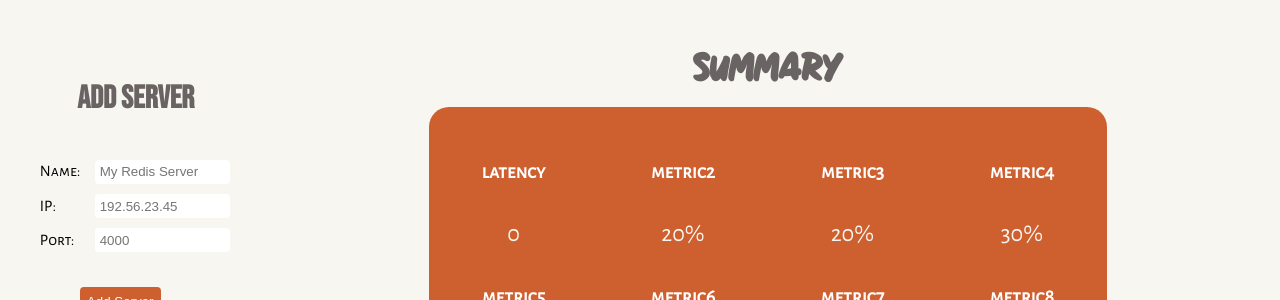
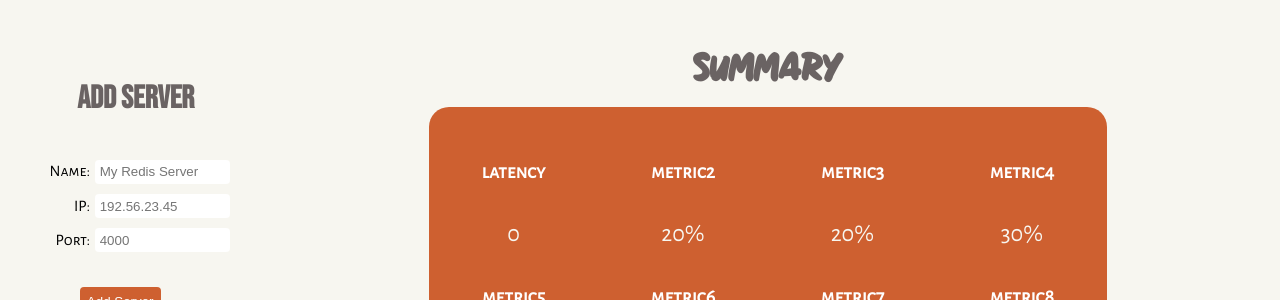
Before and after one commit to oslabs-beta/Revis, a Next.js app: page /dashboard in a window 1280 px wide. Shown: the top 300 px of the page. Built offline with nearby package versions, Linux system fonts and the light colour scheme.

Commit message:
Fixed alignment of name, IP, Port labels within add server

```diff
--- a/styles/ServerAdd.module.scss
+++ b/styles/ServerAdd.module.scss
@@ -24,9 +24,11 @@
       .errorDiv {
         font-size: 0.5rem;
         z-index: 1px;
-        // position: fixed;
       }
       label {
+        display: flex;
+        flex-direction: row;
+        justify-content: flex-end;
         width: 20%;
       }
       input {
```
